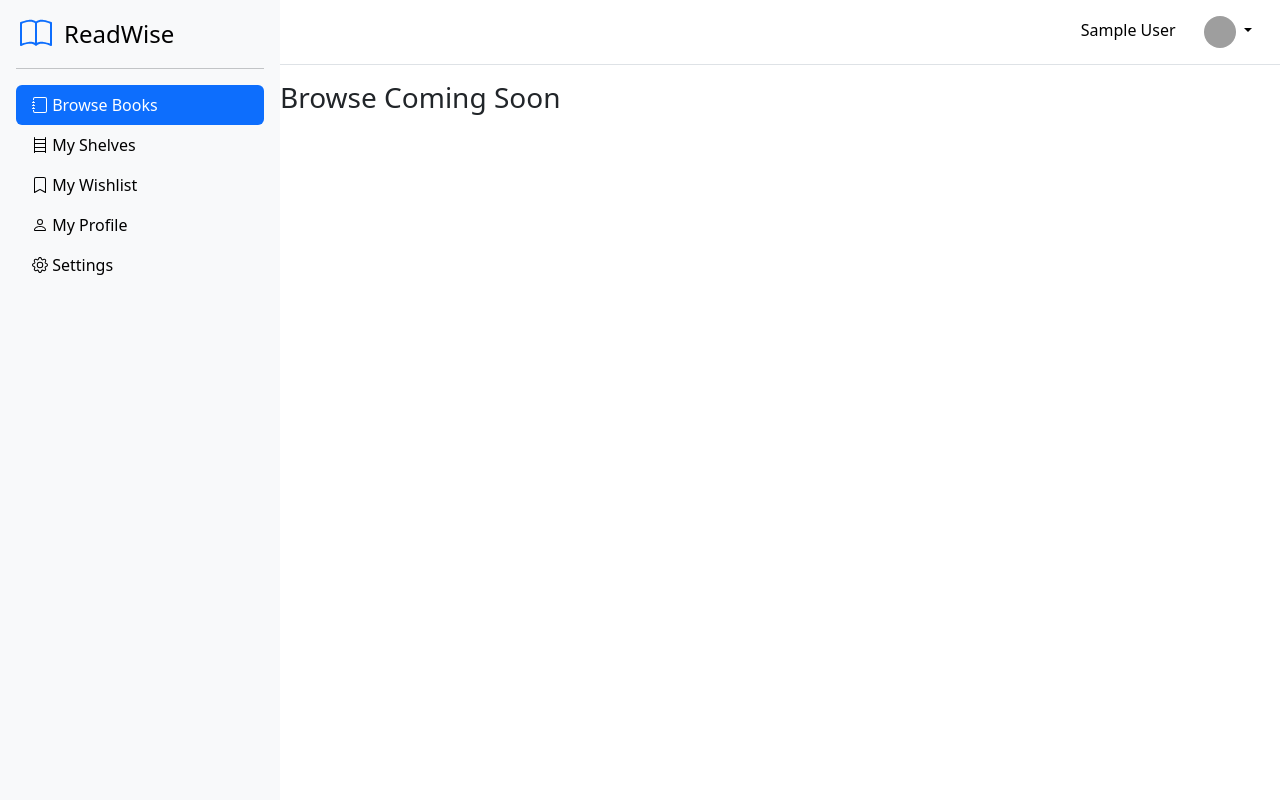
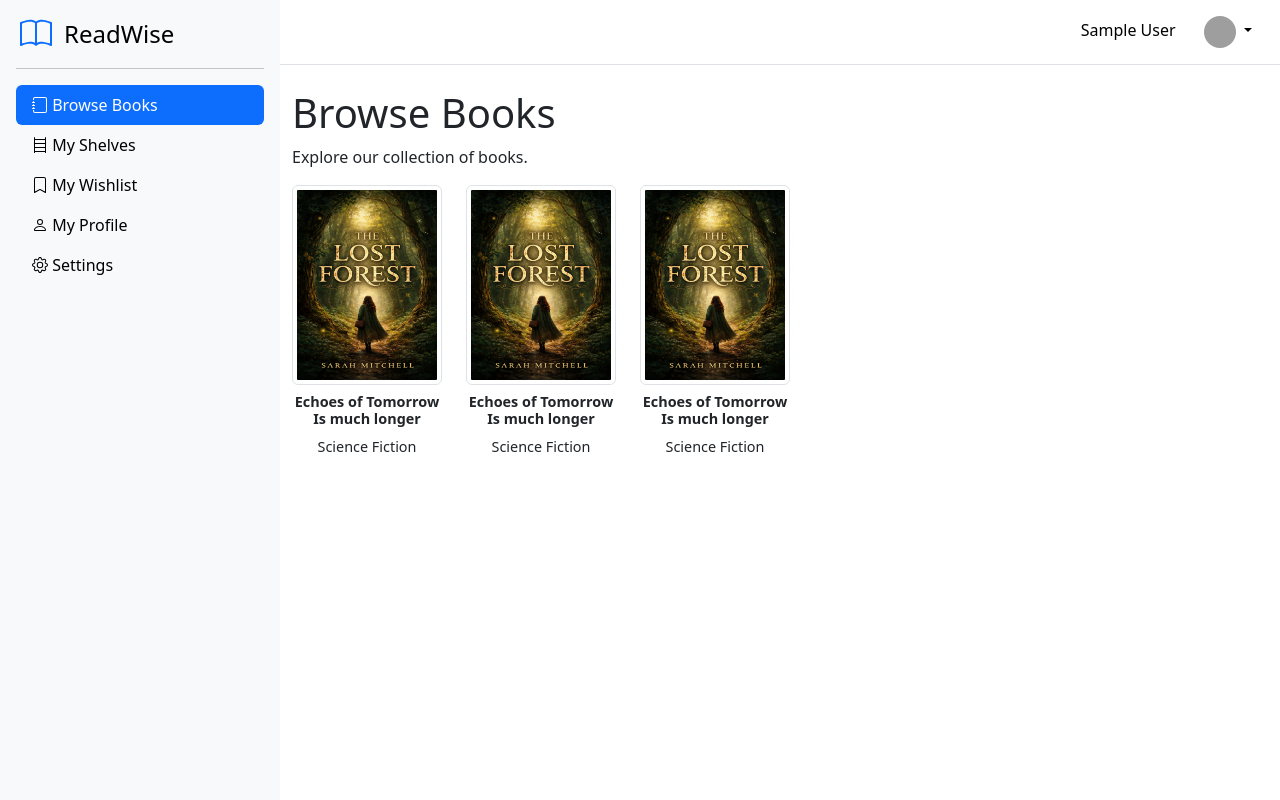
Before and after one commit to SamsonEshipillahPasili/readwise, a Django app: page /browse in a window 1280 px wide. Run offline with Django 5.2, Linux system fonts and the light colour scheme; the visitor is signed in with stand-in values (Sample User, id 1); grey boxes are pictures that could not be loaded.

Commit message:
Add a basic impl of browse books

```diff
--- /dev/null
+++ b/core/static/core/css/browse.css
@@ -0,0 +1,13 @@
+.book-card {
+    width: 150px;
+}
+
+.book-cover {
+    width: 150px;
+    height: 200px;
+}
+
+.book-title,
+.book-category {
+    font-size: .9rem;
+}
--- a/core/templates/core/base.html
+++ b/core/templates/core/base.html
@@ -16,6 +16,9 @@
     <meta name="theme-color" content="#712cf9" />
     <link href="{% static 'core/css/sidebars.css' %}" rel="stylesheet" />
     <link href="{% static 'core/css/base.css' %}" rel="stylesheet" />
+
+    {% block head %} {% endblock %}
+
   </head>
   <body>
     <main class="d-flex flex-nowrap">
--- a/core/templates/core/browse.html
+++ b/core/templates/core/browse.html
@@ -1,5 +1,40 @@
 {% extends 'core/base.html' %}
 
+{% load static %}
+
+{% load static %}
+
+{%  block head %}
+    <link href="{% static 'core/css/browse.css' %}" rel="stylesheet" />
+{%  endblock %}
+
 {% block body %}
-    <h3> Browse Coming Soon </h3>
+<div class="container mt-4">
+    <h1>Browse Books</h1>
+    <p>Explore our collection of books.</p>
+
+    <div class="d-flex gap-4">
+        <div class="book-card">
+            <img src="{% static 'core/img/book-01.png' %}" class="img-thumbnail d-block mx-auto book-cover" alt="Book Cover">
+            <div>
+                <h5 class="text-center fw-bold mt-2 book-title">Echoes of Tomorrow Is much longer</h5>
+                <p class="text-center book-category">Science Fiction</p>
+            </div>
+        </div>
+        <div class="book-card">
+            <img src="{% static 'core/img/book-01.png' %}" class="img-thumbnail d-block mx-auto book-cover" alt="Book Cover">
+            <div>
+                <h5 class="text-center fw-bold mt-2 book-title">Echoes of Tomorrow Is much longer</h5>
+                <p class="text-center book-category">Science Fiction</p>
+            </div>
+        </div>
+        <div class="book-card">
+            <img src="{% static 'core/img/book-01.png' %}" class="img-thumbnail d-block mx-auto book-cover" alt="Book Cover">
+            <div>
+                <h5 class="text-center fw-bold mt-2 book-title">Echoes of Tomorrow Is much longer</h5>
+                <p class="text-center book-category">Science Fiction</p>
+            </div>
+        </div>
+    </div>
+</div>
 {% endblock body %}
```
Also changed, not shown: core/static/core/img/book-01.png (added), core/static/core/img/book-02.png (added), core/static/core/img/thumb.png (added), media/book-01.png (added).
